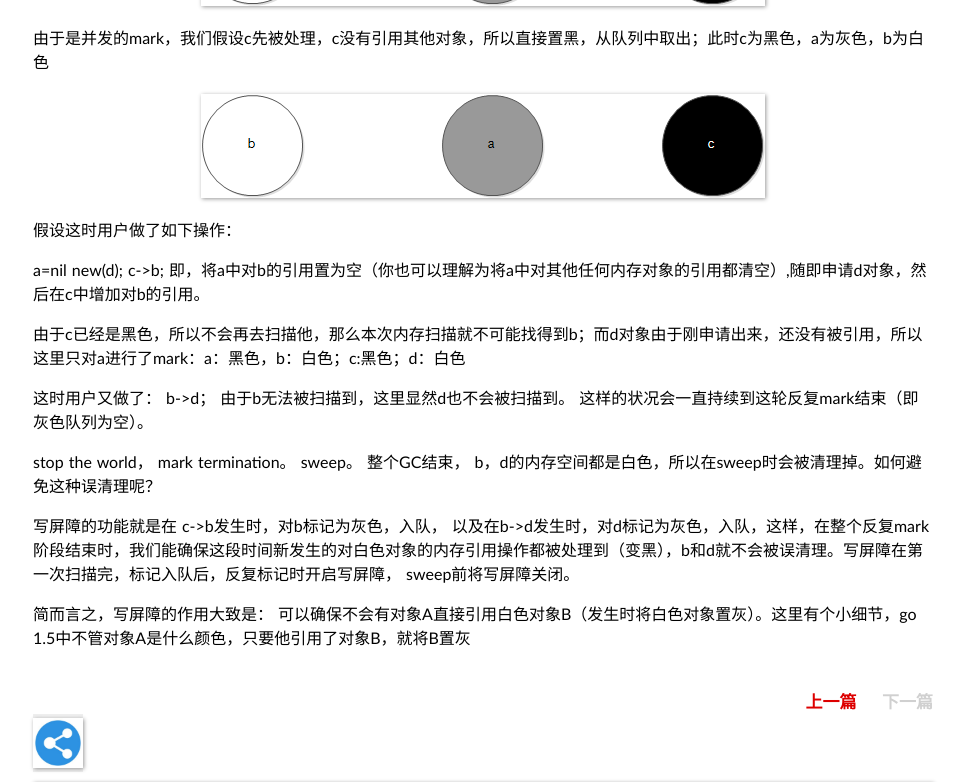
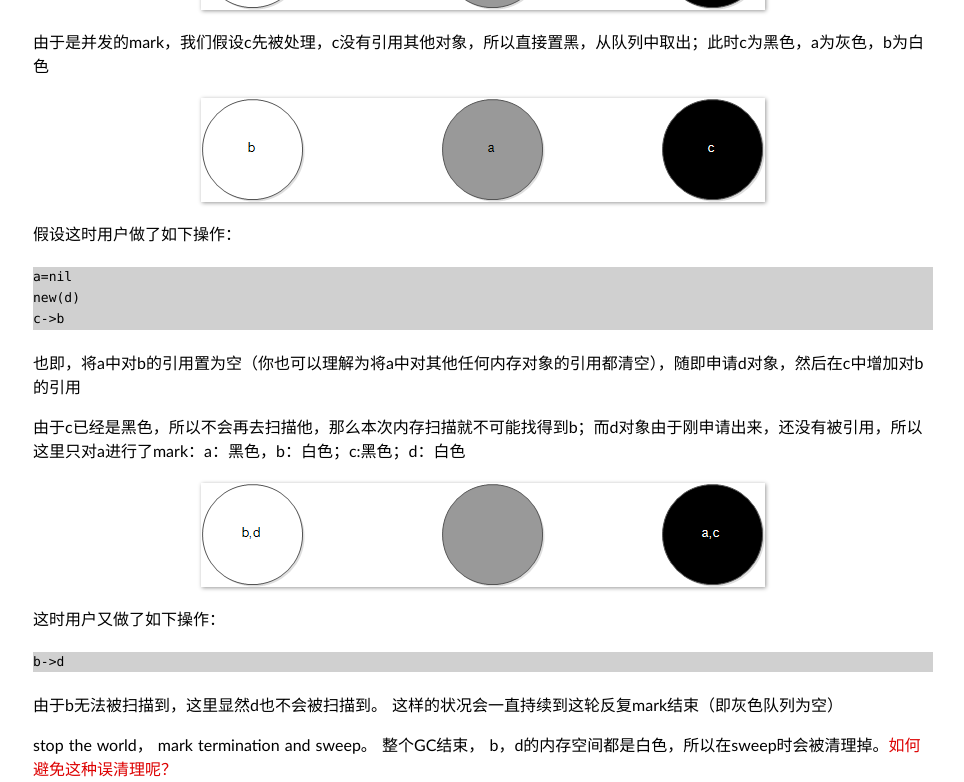
Before and after one commit to duyanghao/duyanghao.github.io, a Jekyll site: the page built from _posts/2019-1-11-golang.md, in a window 1280 px wide and 1400 px high, scrolled down 2470 px. Shown: the top 782 px of the window, without its empty margins (157-1121 px from the left). Built offline with Jekyll 4.4.1, drawn with Linux system fonts in a browser that asks for light colours; some web fonts are replaced; comment, search, counter and statistics services are not loaded; some of the changed text lies outside the part shown; grey boxes are pictures that could not be loaded.

Commit message:
添加golang gc
Signed-off-by: duyanghao <1294057873@qq.com>

````diff
--- a/_posts/2019-1-11-golang.md
+++ b/_posts/2019-1-11-golang.md
@@ -70,9 +70,9 @@
 
 * Stack scan
 
-stack->a->b——a为栈中申请的对象，b为堆中申请的对象，a对象中存在对b的引用
+`stack->a->b`——a为栈中申请的对象，b为堆中申请的对象，a对象中存在对b的引用
 
-stack->c——c也是栈中申请的对象
+`stack->c`——c也是栈中申请的对象
 
 * Mark
 
@@ -86,17 +86,39 @@
 
 假设这时用户做了如下操作：
 
+```
 a=nil
-new(d);
-c->b; 即，将a中对b的引用置为空（你也可以理解为将a中对其他任何内存对象的引用都清空）,随即申请d对象，然后在c中增加对b的引用。
+new(d)
+c->b
+```
+
+也即，将a中对b的引用置为空（你也可以理解为将a中对其他任何内存对象的引用都清空），随即申请d对象，然后在c中增加对b的引用
 
 由于c已经是黑色，所以不会再去扫描他，那么本次内存扫描就不可能找得到b；而d对象由于刚申请出来，还没有被引用，所以这里只对a进行了mark：a：黑色，b：白色；c:黑色；d：白色
 
-这时用户又做了：
-b->d； 由于b无法被扫描到，这里显然d也不会被扫描到。 这样的状况会一直持续到这轮反复mark结束（即灰色队列为空）。
+![](/public/img/Golang/process_3.png)
 
-stop the world， mark termination。 sweep。 整个GC结束， b，d的内存空间都是白色，所以在sweep时会被清理掉。如何避免这种误清理呢？
+这时用户又做了如下操作：
 
-写屏障的功能就是在 c->b发生时，对b标记为灰色，入队， 以及在b->d发生时，对d标记为灰色，入队，这样，在整个反复mark阶段结束时，我们能确保这段时间新发生的对白色对象的内存引用操作都被处理到（变黑），b和d就不会被误清理。写屏障在第一次扫描完，标记入队后，反复标记时开启写屏障， sweep前将写屏障关闭。
+```
+b->d
+```
 
-简而言之，写屏障的作用大致是： 可以确保不会有对象A直接引用白色对象B（发生时将白色对象置灰）。这里有个小细节，go 1.5中不管对象A是什么颜色，只要他引用了对象B，就将B置灰
+由于b无法被扫描到，这里显然d也不会被扫描到。 这样的状况会一直持续到这轮反复mark结束（即灰色队列为空）
+
+stop the world， mark termination and sweep。 整个GC结束， b，d的内存空间都是白色，所以在sweep时会被清理掉。<font color="#dd0000">如何避免这种误清理呢？</font>
+
+写屏障(Write barrier)的功能就是在`c->b`发生时，对b标记为灰色，入队， 以及在b->d发生时，对d标记为灰色，入队，这样，在整个反复mark阶段结束时，我们能确保这段时间新发生的对白色对象的内存引用操作都被处理到（变黑），b和d就不会被误清理。写屏障在第一次扫描完，标记入队后，反复标记时开启写屏障， sweep前将写屏障关闭
+
+简而言之，写屏障的作用是：可以确保不会有对象A直接引用白色对象B（发生时将白色对象置灰）
+
+<font color="#dd0000">Attantion: `STW`过程目的是`Rescan globals/changed stacks`, 因为`mark`和用户程序是并行的，所以在上一步执行的时候可能会有新的对象分配，需要`Rescan`再完成检查</font>
+
+## Refs
+
+* [Go的三色标记GC](https://segmentfault.com/a/1190000012597428)
+* [Why do garbage collection? Won't it be too expensive?](https://golang.org/doc/faq#garbage_collection)
+* [Getting to Go: The Journey of Go's Garbage Collector](https://blog.golang.org/ismmkeynote)
+* [Golang GC 垃圾回收机制详解](https://blog.csdn.net/u010649766/article/details/80582153)
+* [Go 1.5 concurrent garbage collector pacing](https://docs.google.com/document/d/1wmjrocXIWTr1JxU-3EQBI6BK6KgtiFArkG47XK73xIQ/edit#heading=h.xy314pvxblbm)
+* [What kind of Garbage Collection does Go use?](https://stackoverflow.com/questions/7823725/what-kind-of-garbage-collection-does-go-use)
````
Also changed, not shown: public/img/Golang/process_3.png (added).
